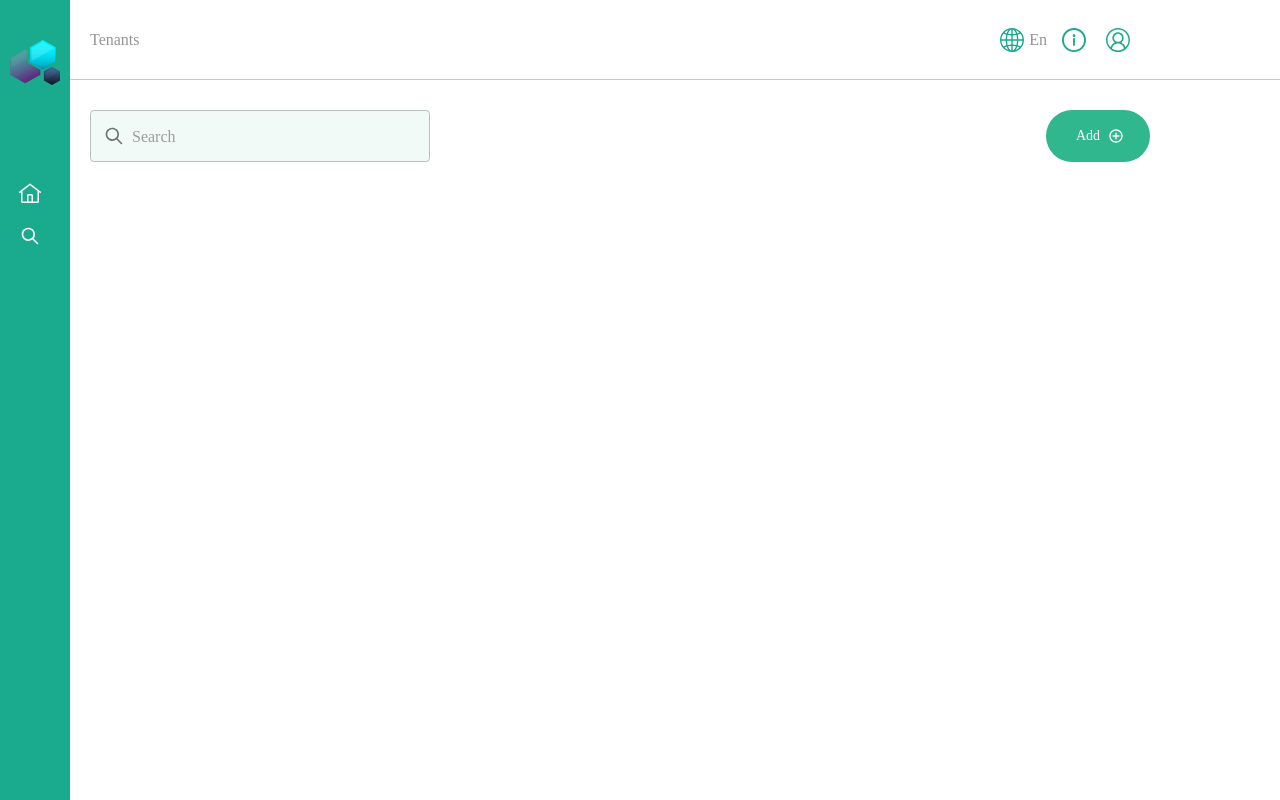
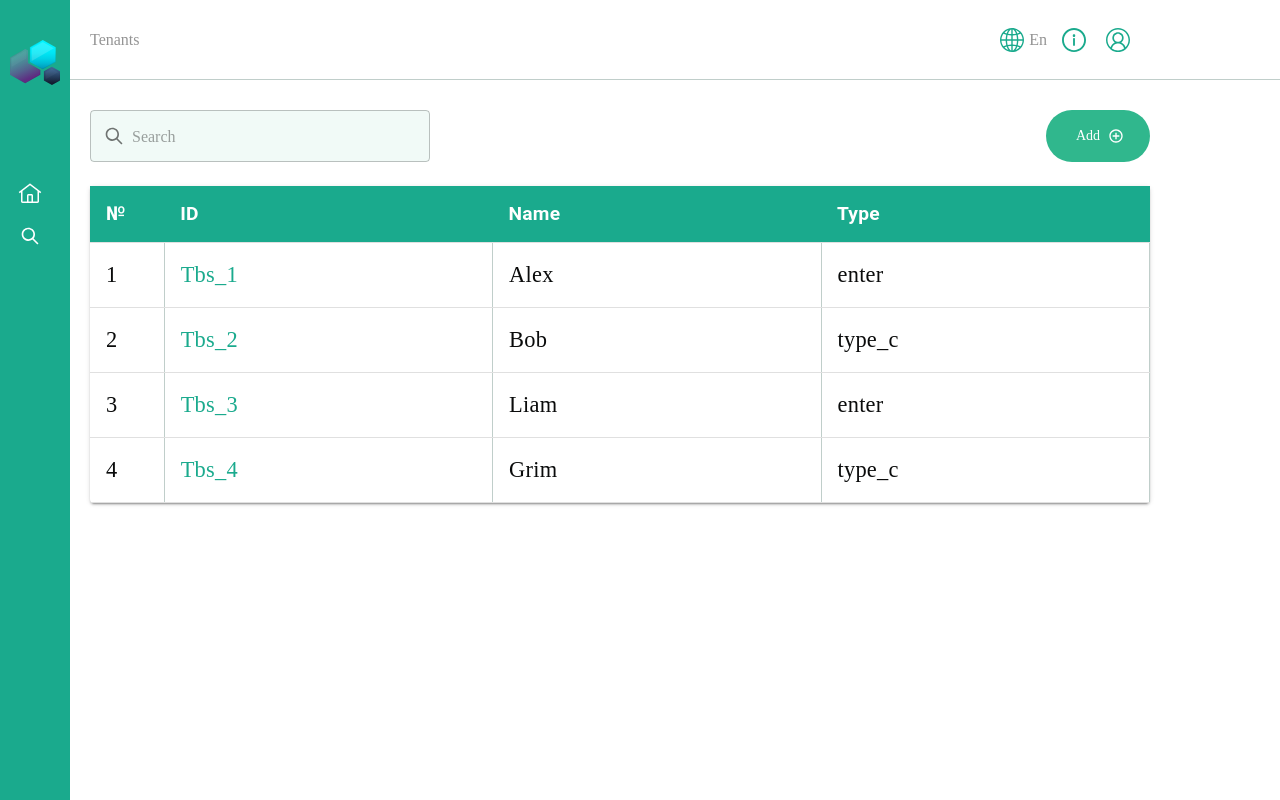
Before and after one commit to MateProjects/SmartDecision, a React (Create React App) app: page /tenants in a window 1280 px wide. Built offline with nearby package versions, Linux system fonts and the light colour scheme.

Commit message:
add table and config (#3)
Co-authored-by: Oleksandr Makohon <sashamakogon94@gmail.com>

```diff
--- /dev/null
+++ b/jsconfig.json
@@ -0,0 +1,6 @@
+{
+  "compilerOptions": {
+    "baseUrl": "src"
+  },
+  "include": ["src"]
+}
--- a/package.json
+++ b/package.json
@@ -9,8 +9,9 @@
     "@material-ui/icons": "^4.11.3",
     "@material-ui/styles": "^4.11.5",
     "@material-ui/utils": "^4.11.3",
+    "@mui/lab": "^5.0.0-alpha.115",
     "@mui/material": "^5.10.8",
-    "@mui/styles": "^5.11.2",
+    "@mui/styles": "^5.10.8",
     "@reduxjs/toolkit": "^1.8.5",
     "@testing-library/jest-dom": "^5.16.5",
     "@testing-library/react": "^13.4.0",
@@ -21,6 +22,7 @@
     "formik": "^2.2.9",
     "i18next": "^21.10.0",
     "lodash": "^4.17.21",
+    "material-table": "^2.0.3",
     "material-table-jspdf-fix": "^1.0.2",
     "notistack": "^2.0.8",
     "react": "^18.2.0",
--- a/src/config/theme/theme.js
+++ b/src/config/theme/theme.js
@@ -3,14 +3,15 @@ import { createTheme } from "@mui/material/styles";
 let theme = createTheme({
   palette: {
     primary: {
-      main: "#1AAA8D",
-      inverse: "#FFFFFF",
-      inputBackground: "#F1FAF7",
-      border: "#C0CECA",
-      backgroundLightGreen: "#F1FAF7"
+      main: "#1aaa8d",
+      inverse: "#ffffff",
+      inputBackground: "#f1faf7",
+      border: "#c0ceca",
+      backgroundLightGreen: "#f1faf7",
+      textBlack: "#0a0b0b",
     },
     secondary: {
-      main: "#30B78D",
+      main: "#30b78d",
     },
     commonColors: {
       grey: "#949494",
@@ -65,8 +66,8 @@ let theme = createTheme({
       sm: 768,
       md: 920,
       lg: 1200,
-      xl: 1800
-    }
+      xl: 1800,
+    },
   },
 });
 
@@ -197,13 +198,42 @@ theme = createTheme(theme, {
         },
       },
     },
-    // MuiCssBaseline: {
-    //   styleOverrides: {
-    //     html: {
-    //       fontSize: 10
-    //     }
-    //   }
-    // },
+    MuiPaper: {
+      styleOverrides: {
+        root: {
+          boxShadow: "none",
+        },
+      },
+    },
+    MuiTableHead: {
+      styleOverrides: {
+        root: {
+          "& > tr > th:first-child": {
+            borderRadius: "5px 0px 0px 0px",
+          },
+          "& > tr > th:last-child": {
+            borderRadius: "0px 5px 0px 0px",
+          },
+        },
+      },
+    },
+    MuiTableBody: {
+      styleOverrides: {
+        root: {
+          "& > tr > td:first-child": {
+            borderLeft: `1px solid ${theme.palette.primary.border}`,
+            // borderRight: `1px solid ${theme.palette.primary.border}`,
+          },
+          // "& > tr > td:not(first-child)": {
+          //   borderRight: `1px solid ${theme.palette.primary.border}`,
+          // },
+
+          "& :hover": {
+            backgroundColor: `${theme.palette.primary.inputBackground}`,
+          },
+        },
+      },
+    },
   },
 });
 
--- a/src/conmponents/table/Table.jsx
+++ b/src/conmponents/table/Table.jsx
@@ -1,43 +1,44 @@
-// import MaterialTable from "material-table";
+import MaterialTable from "material-table";
 
-// import theme from "../../config/theme/theme";
+import theme from "../../config/theme/theme";
 
 const Table = ({ data, columns, options, pagination, ...props }) => {
-  // const defaultOptions = {
-  //   showTitle: false,
-  //   search: false,
-  //   headerStyle: {
-  //     // fontSize: "1.2rem",
-  //     // color: theme.palette.secondary.grey,
-  //     // border: "none",
-  //     // fontWeight: 600,
-  //   },
-  //   emptyRowsWhenPaging: false,
-  //   draggable: false,
-  //   paging: true,
-  //   sorting: false,
-  //   rowStyle: {
-  //     borderBottom: `0.1rem solid ${theme.palette.secondary.light}`,
-  //     fontSize: "1.4rem",
-  //     color: theme.palette.secondary.darkGrey,
-  //   },
-  //   toolbar: true,
-  //   selection: false,
-  // };
+  const defaultOptions = {
+    showTitle: false,
+    search: false,
+    headerStyle: {
+      fontSize: "1.2rem",
+      backgroundColor: theme.palette.primary.main,
+      color: theme.palette.primary.inverse,
+      fontWeight: 600,
+    },
+    cellStyle: {
+      borderLeft: "1px solid #C0CECA",
+      borderRight: "1px solid #C0CECA",
+    },
+    emptyRowsWhenPaging: false,
+    draggable: false,
+    paging: false,
+    sorting: false,
+    rowStyle: {
+      fontSize: "1.4rem",
+      color: theme.palette.primary.textBlack,
+    },
+    toolbar: false,
+    selection: false,
+  };
 
-  // const formattedOptions = options
-  //   ? { ...defaultOptions, ...options }
-  //   : defaultOptions;
+  const formattedOptions = options
+    ? { ...defaultOptions, ...options }
+    : defaultOptions;
 
   return (
-    <div>
-      {/* <MaterialTable
-        data={data}
-        columns={columns}
-        options={formattedOptions}
-        {...props}
-      /> */}
-    </div>
+    <MaterialTable
+      data={data}
+      columns={columns}
+      options={formattedOptions}
+      {...props}
+    />
   );
 };
 
--- a/src/levels/user/Tenants/Tenants.jsx
+++ b/src/levels/user/Tenants/Tenants.jsx
@@ -1,6 +1,6 @@
 import styled from "styled-components";
 
-import CustomField from "../../../conmponents/input/InputField";
+import CustomField from "conmponents/input/InputField";
 import AddButton from "../../../conmponents/Bottons/AddButton/AddButton";
 import Table from "../../../conmponents/table/Table";
 
@@ -18,6 +18,57 @@ const InputField = styled.div`
 const Tenants = () => {
   const classes = tenantsStyle();
 
+  const testData = [
+    {
+      name: "Alex",
+      id: "Tbs_1",
+      type: "enter",
+    },
+    {
+      name: "Bob",
+      id: "Tbs_2",
+      type: "type_c",
+    },
+    {
+      name: "Liam",
+      id: "Tbs_3",
+      type: "enter",
+    },
+    {
+      name: "Grim",
+      id: "Tbs_4",
+      type: "type_c",
+    },
+  ];
+
+  const columns = [
+    {
+      title: "№",
+      cellStyle: () => ({
+        width: "7%",
+      }),
+      render: (rowData) => {
+        console.log("rowData", rowData?.tableData?.id);
+        return <>{rowData?.tableData?.id + 1}</>;
+      },
+    },
+    {
+      title: "ID",
+      field: "id",
+      render: (rowData) => {
+        return <span style={classes.idStyles}>{rowData.id}</span>;
+      },
+    },
+    {
+      title: "Name",
+      field: "name",
+    },
+    {
+      title: "Type",
+      field: "type",
+    },
+  ];
+
   return (
     <div style={classes.container}>
       <ActionBar style={classes.actionBar}>
@@ -31,7 +82,7 @@ const Tenants = () => {
         </InputField>
         <AddButton disabled={false} className={classes.buttonStyles} />
       </ActionBar>
-      <div style={classes.tableWrapper}>{<Table />}</div>
+      {<Table data={testData} columns={columns} />}
     </div>
   );
 };
--- a/src/levels/user/Tenants/style.js
+++ b/src/levels/user/Tenants/style.js
@@ -8,6 +8,7 @@ export const tenantsStyle = () => ({
     display: "flex",
     alignItems: "center",
     justifyContent: "space-between",
+    marginBottom: 24,
     // [theme.breakpoints.down(768)]: {
     //   flexDirection: "column",
     // },
@@ -38,6 +39,9 @@ export const tenantsStyle = () => ({
       alignSelf: "flex-end",
     },
   },
+  idStyles: {
+    color: theme.palette.primary.main,
+  },
 });
 
 export const sxTheming = {
```
Also changed, not shown: 1 other file (tests, documents, lock files or other folders).
